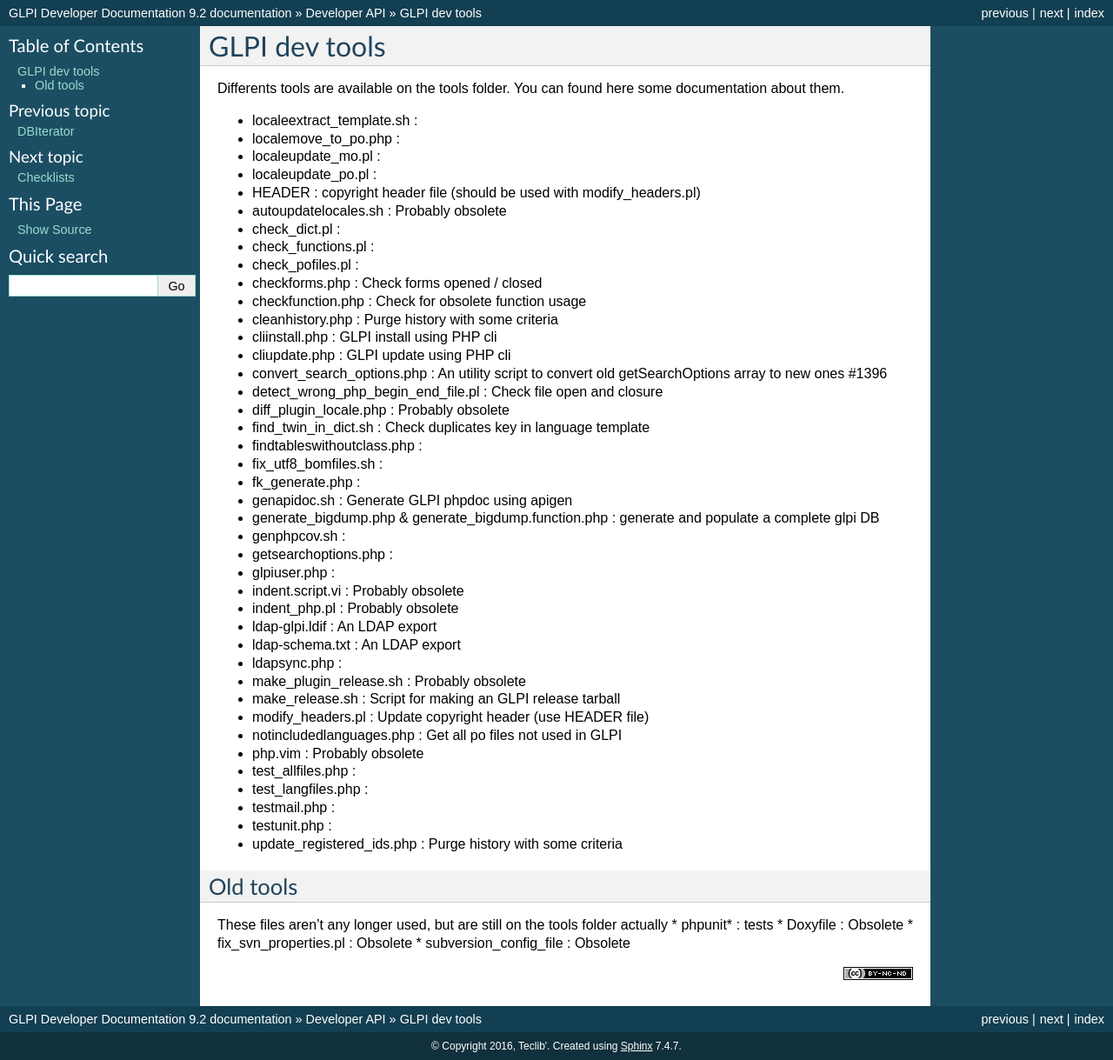
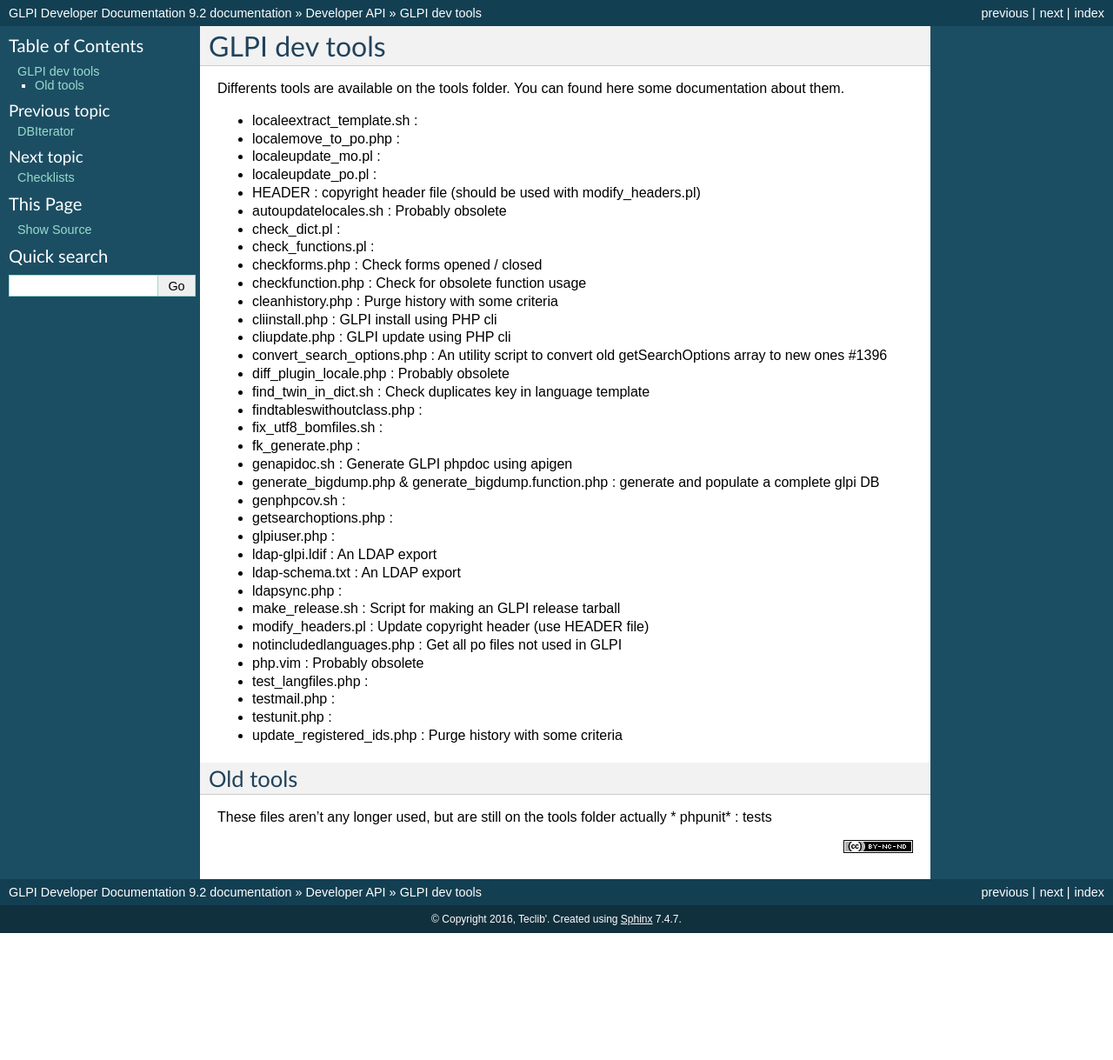
Before and after one commit to glpi-project/docdev, a Sphinx documentation site: the page built from source/devapi/tools.rst, in a window 1280 px wide. Shown: the whole page at 87% size. Built offline with Sphinx 7.4.7, drawn with Linux system fonts in a browser that asks for light colours; after the commit the page ends 1073 px from its top, so only the background shows below that.

Commit message:
Update file to reflect 81303572c15893ac577871a51c63650f03141bfc

```diff
--- a/source/devapi/tools.rst
+++ b/source/devapi/tools.rst
@@ -12,14 +12,12 @@
 * autoupdatelocales.sh : Probably obsolete
 * check_dict.pl :
 * check_functions.pl :
-* check_pofiles.pl :
 * checkforms.php : Check forms opened / closed
 * checkfunction.php : Check for obsolete function usage
 * cleanhistory.php : Purge history with some criteria
 * cliinstall.php : GLPI install using PHP cli
 * cliupdate.php : GLPI update using PHP cli
 * convert_search_options.php : An utility script to convert old getSearchOptions array to new ones #1396
-* detect_wrong_php_begin_end_file.pl : Check file open and closure
 * diff_plugin_locale.php : Probably obsolete
 * find_twin_in_dict.sh : Check duplicates key in language template
 * findtableswithoutclass.php :
@@ -30,17 +28,13 @@
 * genphpcov.sh :
 * getsearchoptions.php :
 * glpiuser.php :
-* indent.script.vi : Probably obsolete
-* indent_php.pl : Probably obsolete
 * ldap-glpi.ldif : An LDAP export
 * ldap-schema.txt : An LDAP export
 * ldapsync.php :
-* make_plugin_release.sh : Probably obsolete
 * make_release.sh : Script for making an GLPI release tarball
 * modify_headers.pl : Update copyright header (use HEADER file)
 * notincludedlanguages.php : Get all po files not used in GLPI
 * php.vim : Probably obsolete
-* test_allfiles.php :
 * test_langfiles.php :
 * testmail.php :
 * testunit.php :
@@ -51,6 +45,3 @@
 ^^^^^^^^^
 These files aren't any longer used, but are still on the tools folder actually
 * phpunit\* : tests
-* Doxyfile : Obsolete
-* fix_svn_properties.pl : Obsolete
-* subversion_config_file : Obsolete
```
